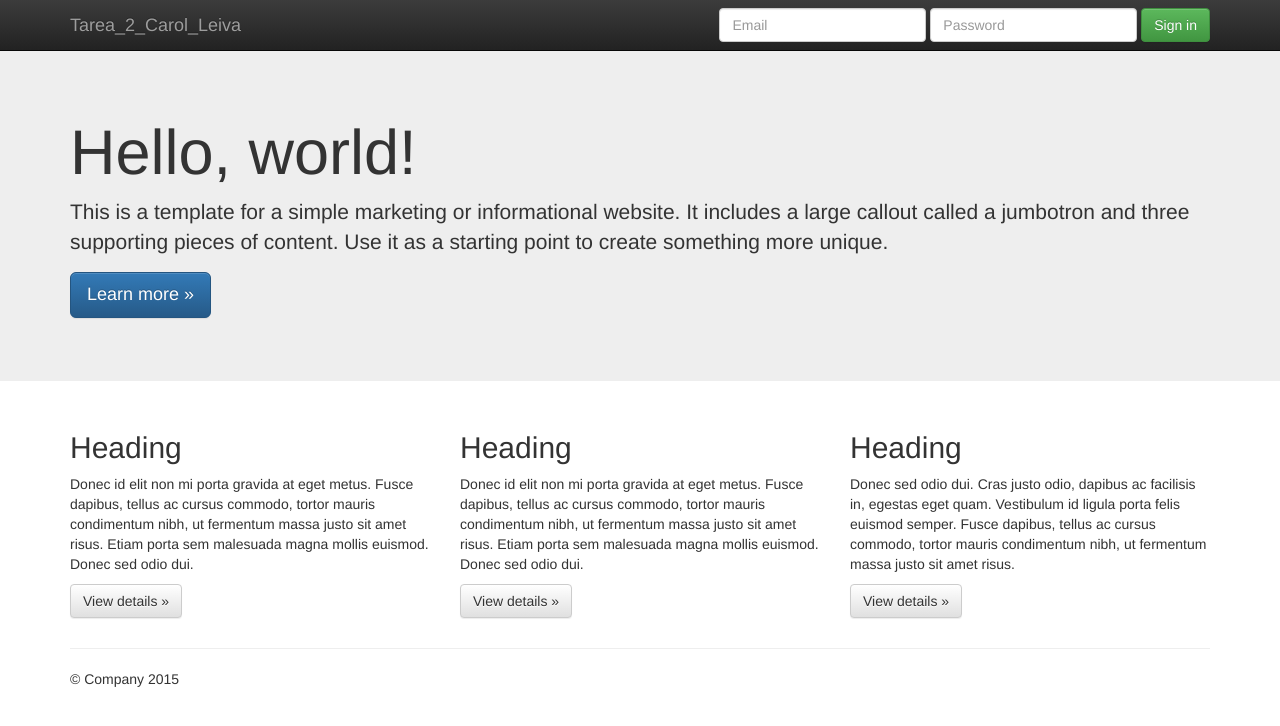
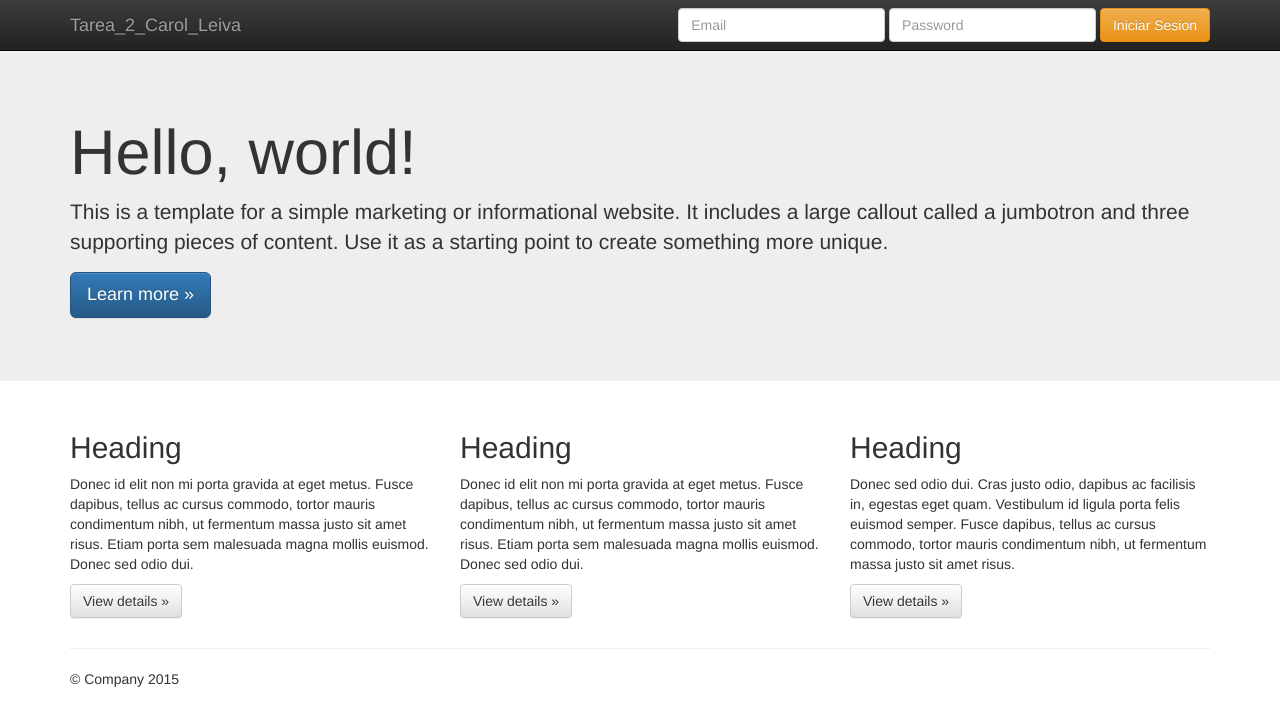
Before and after one commit to cleivan2023/Trabajo2_Carol_Leiva, a plain HTML site: page index.html in a window 1280 px wide. Drawn offline with nearby package versions, Linux system fonts and the light colour scheme.

Commit message:
Se actualiza template del proyecto. Se modifica color de boton login y texto para tarea2

```diff
--- a/index.html
+++ b/index.html
@@ -46,7 +46,7 @@
             <div class="form-group">
               <input type="password" placeholder="Password" class="form-control">
             </div>
-            <button type="submit" class="btn btn-success">Sign in</button>
+            <button type="submit" class="btn btn-warning">Iniciar Sesion</button>
           </form>
         </div><!--/.navbar-collapse -->
       </div>
```
